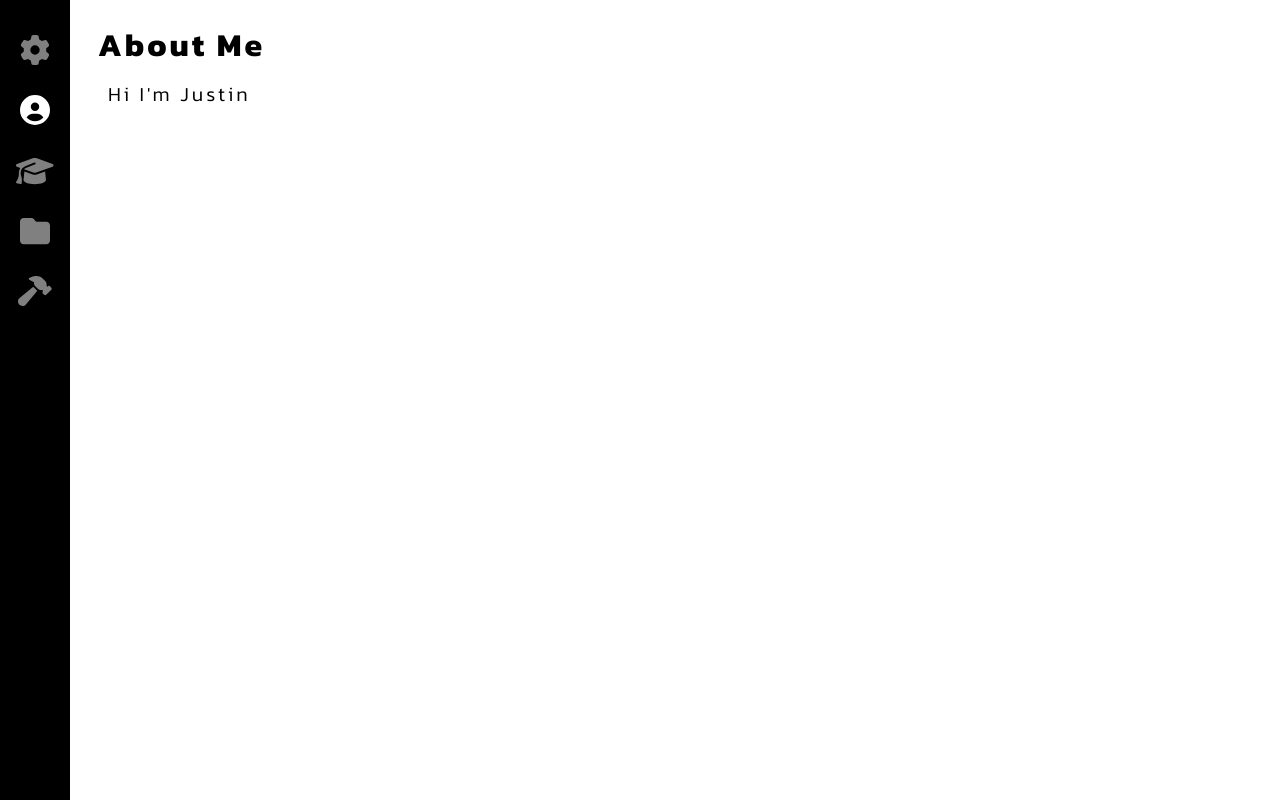
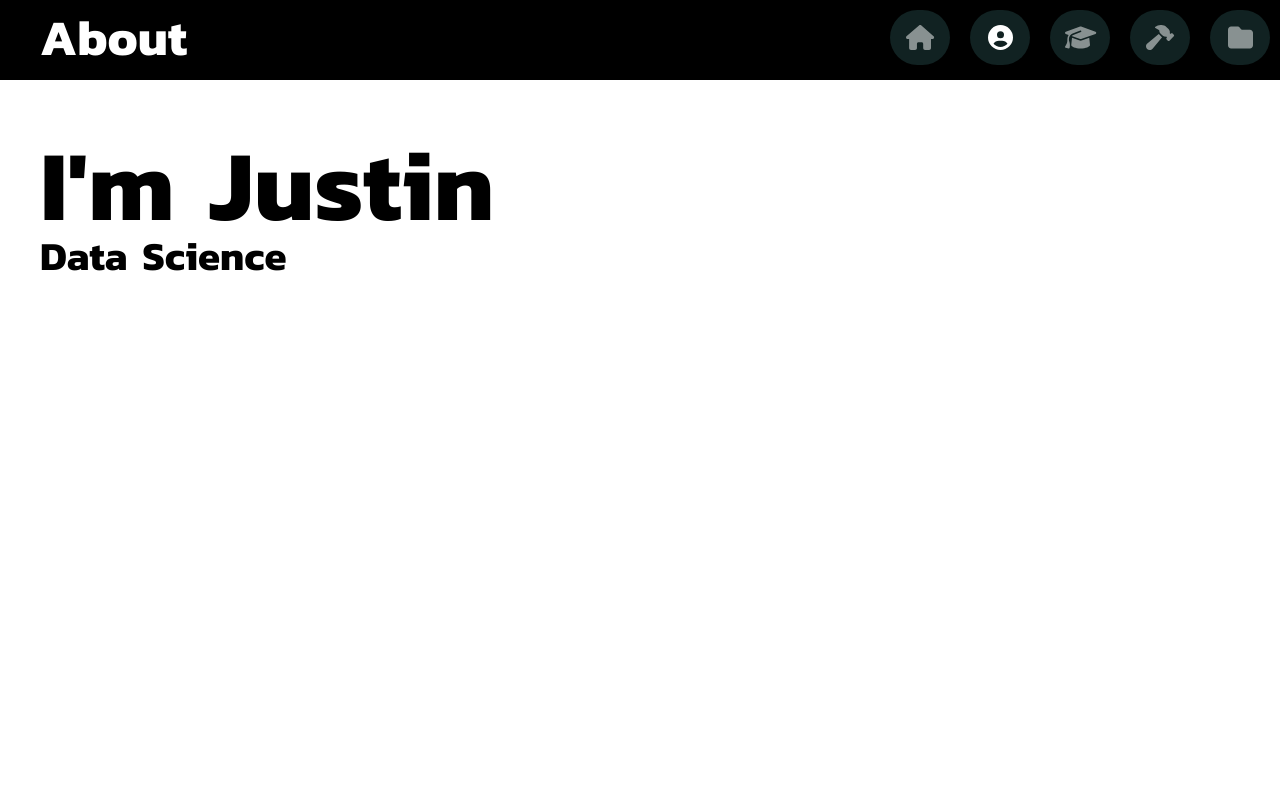
Before and after one commit to Jcssss/Jcssss.github.io, a React (Create React App) app: page / in a window 1280 px wide. Built offline with nearby package versions, Linux system fonts and the light colour scheme.

Commit message:
revamped website :)

```diff
--- a/package.json
+++ b/package.json
@@ -14,6 +14,7 @@
     "react": "^18.1.0",
     "react-dom": "^18.1.0",
     "react-scripts": "5.0.1",
+    "react-spring": "^9.4.5",
     "web-vitals": "^2.1.4"
   },
   "scripts": {
--- a/src/App.js
+++ b/src/App.js
@@ -1,38 +1,18 @@
 import React, { useState } from 'react';
 import Navigation from './components/Navigation';
-import SettingsContent from './components/page-contents/SettingsContent';
-import EducationContent from './components/page-contents/EducationContent';
-import AboutContent from './components/page-contents/AboutContent';
-import ProjectsContent from './components/page-contents/ProjectsContent';
-import ExperienceContent from './components/page-contents/ExperienceContent';
+import Main from './components/Main';
 
 const App = () => {
-    const [page, setPage] = useState('about');
+    const [page, setPage] = useState('About');
 
     const changePage = (pageName) => {
         setPage(pageName);
     }
 
-    const displayContent = (page) => {
-        if (page === 'settings') {
-            return <SettingsContent />;
-        } else if (page === 'education') {
-            return <EducationContent />;
-        } else if (page === 'projects') {
-            return <ProjectsContent />;
-        } else if (page === 'experience') {
-            return <ExperienceContent />;
-        } else {
-            return <AboutContent />;
-        }
-    }
-
     return (
         <div>
             <Navigation curPage={page} onClick={changePage}/>
-            <div className='main'>
-                {displayContent(page)}
-            </div>
+            <Main page={page} />
         </div>
     );
 }
--- /dev/null
+++ b/src/components/LetterLine.js
@@ -0,0 +1,32 @@
+
+
+const LetterLine = ({lineText, wordClass, letterClass}) => {
+    const createLetters = (text, letterClass) => {
+        return (
+            <div>
+                {text.split("").map((letter, index) => {
+                    console.log(letter)
+                    return <div
+                        className={"hoverable-letter " + letterClass}
+                        key={index}>
+                        {letter}
+                    </div>;
+                })}
+            </div>
+        )
+    };
+
+    return (
+        <div className="flex-container">
+            {lineText.split(" ").map((word) => {
+                return (
+                    <div className={"word-container " + wordClass}>
+                        {createLetters(word, letterClass)}
+                    </div>
+                )
+            })}
+        </div>
+    );
+}
+
+export default LetterLine;
--- /dev/null
+++ b/src/components/Main.js
@@ -0,0 +1,31 @@
+import React from 'react';
+import SettingsContent from './page-contents/SettingsContent';
+import EducationContent from './page-contents/EducationContent';
+import AboutContent from './page-contents/AboutContent';
+import ProjectsContent from './page-contents/ProjectsContent';
+import ExperienceContent from './page-contents/ExperienceContent';
+
+const Main = ({page}) => {
+
+    const displayContent = (page) => {
+        if (page === 'Settings') {
+            return <SettingsContent />;
+        } else if (page === 'Education') {
+            return <EducationContent />;
+        } else if (page === 'Projects') {
+            return <ProjectsContent />;
+        } else if (page === 'Experience') {
+            return <ExperienceContent />;
+        } else {
+            return <AboutContent />;
+        }
+    }
+
+    return (
+        <div className='main'>
+            {displayContent(page)}
+        </div>
+    );
+};
+
+export default Main;
--- a/src/components/Navigation.js
+++ b/src/components/Navigation.js
@@ -1,20 +1,26 @@
-import { faFolder, faGear, faGraduationCap, faHammer, faCircleUser} from '@fortawesome/free-solid-svg-icons';
+import { faFolder, faGear, faGraduationCap, faHammer, faCircleUser, faHouse} from '@fortawesome/free-solid-svg-icons';
 import NavButton from './NavButton';
 
 const Navigation = ({curPage, onClick}) => {
-    const icons = [faGear, faCircleUser, faGraduationCap, faFolder, faHammer];
-    const pageNames = ['settings', 'about', 'education', 'projects', 'experience'];
+    const pageData = [['Projects', faFolder], ['Experience', faHammer], ['Education', faGraduationCap], ['About', faCircleUser], ['Home', faHouse]];
 
     return (
         <div className='nav'>
-            {icons.map(function (icon, i) {
-                return (<NavButton
-                    key={pageNames[i]}
-                    icon={icon}
-                    curPage={curPage}
-                    pageName={pageNames[i]}
-                    onClick={onClick}
-                />);
+            <div className="title">
+                {curPage}
+            </div>
+            {pageData.map((page) => {
+                return (
+                    <div className='nav-buttonContainer'>
+                        <NavButton
+                            key={page[0]}
+                            icon={page[1]}
+                            curPage={curPage}
+                            pageName={page[0]}
+                            onClick={onClick}
+                        />
+                    </div>
+                );
             })}
         </div>
     );
--- a/src/components/page-contents/AboutContent.js
+++ b/src/components/page-contents/AboutContent.js
@@ -1,9 +1,20 @@
+import LetterLine from '../LetterLine';
+
 const AboutContent = (props) => {
+
     return (
-        <>
-            <h1 class="page-name">About Me</h1>
-            <p class="content"> Hi I'm Justin </p>
-        </>
+        <div className="lines">
+            <LetterLine
+                lineText="I'm Justin"
+                letterClass="large-text"
+                wordClass="large-text"
+            />
+            <LetterLine
+                lineText="Data Science"
+                letterClass="normal-text"
+                wordClass="normal-text"
+            />
+        </div>
     );
 }
 
--- a/src/components/page-contents/EducationContent.js
+++ b/src/components/page-contents/EducationContent.js
@@ -1,7 +1,6 @@
 const EducationContent = (props) => {
     return (
         <div>
-            <h1 class="page-name">Education</h1>
             <p class="content"> I'm educated! </p>
         </div>
     );
--- a/src/components/page-contents/ExperienceContent.js
+++ b/src/components/page-contents/ExperienceContent.js
@@ -1,7 +1,6 @@
 const ExperienceContent = (props) => {
     return (
         <div>
-            <h1 class="page-name">Work / Volunteer Experience</h1>
             <p class="content"> This is my Work / Volunteer experience: </p>
         </div>
     );
--- a/src/components/page-contents/ProjectsContent.js
+++ b/src/components/page-contents/ProjectsContent.js
@@ -1,7 +1,6 @@
 const ProjectsContent = (props) => {
     return (
         <div>
-            <h1 class="page-name">Projects</h1>
             <p class="content"> These are my projects: </p>
         </div>
     );
--- a/src/components/page-contents/SettingsContent.js
+++ b/src/components/page-contents/SettingsContent.js
@@ -1,7 +1,6 @@
 const SettingsContent = (props) => {
     return (
         <div>
-            <h1 class="page-name">Settings</h1>
             <p class="content"> Change settings: </p>
         </div>
     );
--- a/src/index.css
+++ b/src/index.css
@@ -1,23 +1,26 @@
 @import url('https://fonts.googleapis.com/css2?family=Poppins:wght@300;400&display=swap');
 @import url('https://fonts.googleapis.com/css2?family=Kanit:wght@100;300;400;700&display=swap');
 
+* {
+    padding: 0px;
+    margin: 0px;
+}
+
 .nav {
-    height: 100%;
-    width: 70px;
+    height: 80px;
+    width: 100%;
     position: fixed;
     top: 0;
     left: 0;
-    background-color: black;
     text-align: center;
-    padding-top: 20px;
+    background-color:black;
 }
 
 .nav-icon {
     color: white;
-    display: inline-block;
     font-size: 30px;
     padding: 15px;
-    height: 30px;
+    height: 25px;
     opacity: 0.5;
 }
 
@@ -30,25 +33,75 @@
     opacity: 1;
 }
 
-.initials {
-    font-family: 'Poppins', sans-serif;
-    font-weight: bold;
-    margin: 0;
+.nav-buttonContainer {
+    border-radius: 50px;
+    background-color: #112222;
+    margin: 10px;
+    width: 60px;
+    float: right;
+}
+
+.title {
+    float: left;
+    font-size: 50px;
+    color: white;
+    font-family: 'Kanit', sans-serif;
+    font-weight: 600;
+    margin-left: 40px;
 }
 
 .main {
     font-family: 'Kanit', sans-serif;
-    letter-spacing: 3px;
-    margin-left: 70px;
+    padding-left: 20px;
+    margin-top: 80px;
+}
+
+.hoverable-letter {
+    font-size: 100px;
+    font-weight: 600;
+    transition: margin-top 0.1s;
+    float: left;
+    line-height: 0.8em;
+}
+
+.hoverable-letter.normal-text {
+    font-size: 40px;
+}
+
+.hoverable-letter.large-text {
+    font-size: 100px;
+}
+
+.hoverable-letter:hover {
+    margin-top: -10px;
+    color: lightcoral;
+}
+
+.word-container {
+    padding-top: 15px;
+}
+
+.word-container div:hover:nth-child(2n) {color: rgb(73, 188, 226);}
+.word-container div:hover:nth-child(3n) {color: lightsalmon;}
+.word-container div:hover:nth-child(4n) {color: rgb(63, 223, 130);}
+.word-container div:hover:nth-child(5n) {color: rgb(228, 82, 82);}
+
+.word-container.large-text {
+    padding-right: 35px;
+}
+
+.word-container.normal-text {
+    padding-right: 15px;
+}
+
+.lines {
+    display: flex;
+    flex-direction: column;
+    margin-top: 50px;
+    position: absolute;
     padding-left: 20px;
 }
 
-.page-name {
-    margin-bottom: 0px;
+.flex-container {
+    display: flex;
 }
-
-.content {
-    margin: 10px;
-    font-weight: 300;
-    font-size: 20px;
-}
```
Also changed, not shown: 1 other file (tests, documents, lock files or other folders).
